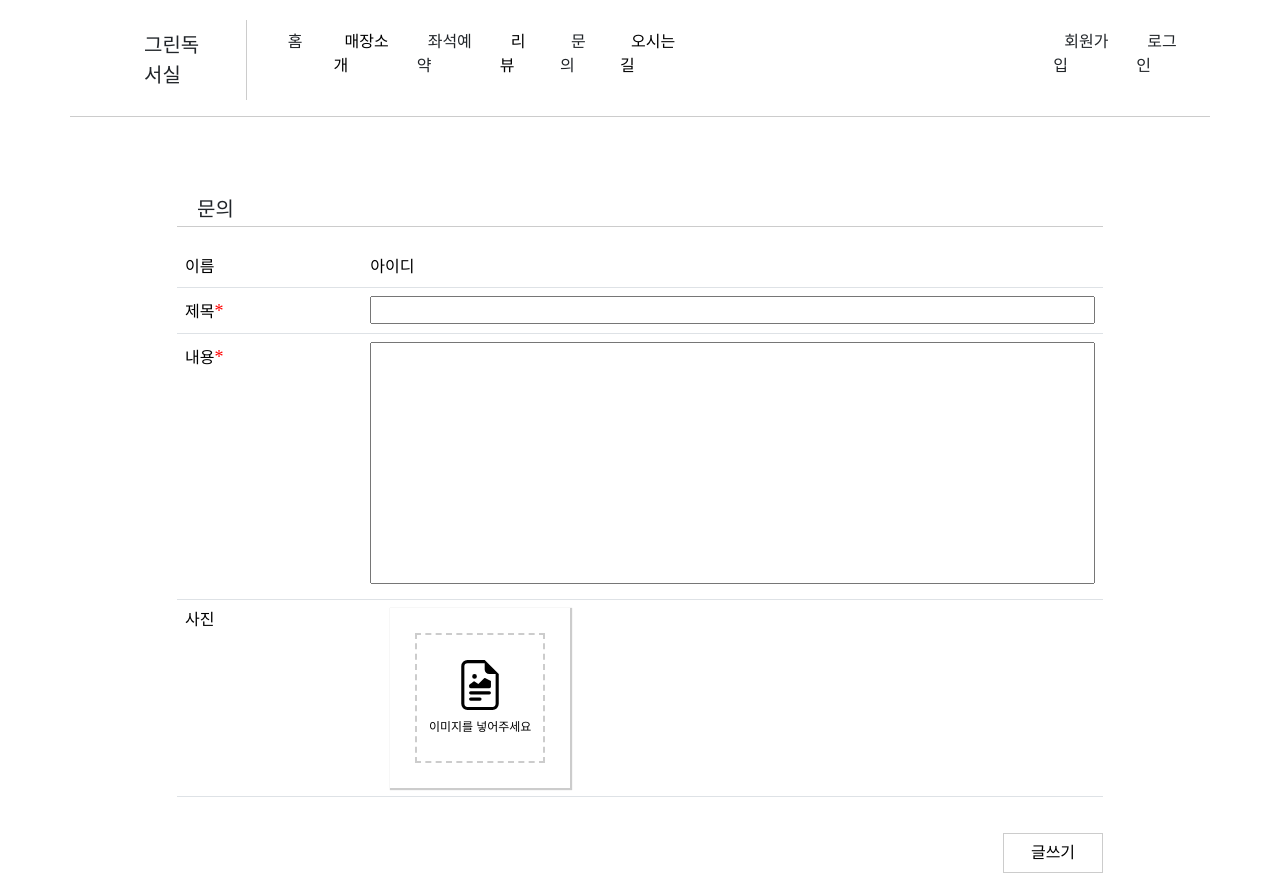
After one commit to wltjsdud0782/StudyRoom, a Spring Boot app: page /board/inquiryWriting in a window 1280 px wide. The commit adds this page. Run offline with Spring Boot 4, Linux system fonts and the light colour scheme; the visitor is signed in with stand-in values (Sample User, id 1); some libraries are stand-ins or nearby versions; some web fonts are replaced.

Commit message:
문의 게시판 생성

```diff
--- a/src/main/java/com/green/StudyRoom/board/controller/StudyRoomBoardController.java
+++ b/src/main/java/com/green/StudyRoom/board/controller/StudyRoomBoardController.java
@@ -8,13 +8,22 @@ import org.springframework.web.bind.annotation.RequestMapping;
 @RequestMapping("/board")
 public class StudyRoomBoardController {
 
+    //메인 홈페이지
     @GetMapping("/mainHomepage")
     public String studyRoomBoard(){
         return "content/homepage/main_homepage" ;
 
     }
+
+    //문의 홈페이지
     @GetMapping("/inquiry")
     public String studyRoomInquiry(){
         return "content/homepage/inquiry_page";
     }
+
+    //문의 글쓰기
+    @GetMapping("/inquiryWriting")
+    public String inquiryWriting(){
+        return "content/homepage/inquiry_writing";
+    }
 }
--- /dev/null
+++ b/src/main/resources/static/css/homepage/inquiry_writing.css
@@ -0,0 +1,61 @@
+textarea{
+    resize: none;
+}
+.writing_title{
+    margin-top: 80px;
+    margin-bottom:20px;
+    border-bottom:1px solid #ccc ;
+    width: 100%;
+    height: 30px;
+}
+.writing_table span {
+    font-size: 18px;
+    display: inline-block;
+    margin-top: 2px;
+    color: red;
+}
+
+.writing_title h5 {
+    margin-left: 20px;
+}
+.writing_table [type=text]{
+    width: 100%;
+}
+.writing_table textarea {
+    width: 100%;
+    height: 100%;
+}
+.img_file{
+    display: flex;
+    align-items: center;
+    justify-content: center;
+    width: 180px;
+    height: 180px;
+    margin-left: 20px;
+    background-color: #fff;
+    box-shadow: 1px 1px 1px 1px #ccc;
+}
+.img_file2{
+    width: 130px;
+    height: 130px;
+    text-align: center;
+    border: 2px dashed #ccc;
+}
+.img_file2 h6{
+    margin-top: 10px;
+    font-size: 12px;
+}
+#file{
+    display: none;
+}
+.writing_btn {
+    margin-top: 20px;
+    float: right;
+}
+.writing_btn input{
+    width: 100px;
+    height: 40px;
+    border: 1px solid #ccc;
+    background-color: #fff;
+    color: #000;
+}
--- a/src/main/resources/static/js/board/delete.txt
+++ /dev/null
@@ -1 +0,0 @@
-지워주세요
--- /dev/null
+++ b/src/main/resources/static/js/board/inquiry_page.js
@@ -0,0 +1,3 @@
+function goWriting(){
+    location.href="/board/inquiryWriting";
+}
--- /dev/null
+++ b/src/main/resources/templates/content/homepage/inquiry_writing.html
@@ -0,0 +1,75 @@
+<!DOCTYPE html>
+<html lang="ko" xmlns:th="http://www.thymeleaf.org"
+    xmlns:layout="http://www.ultraq.net.nz/thymeleaf/layout"
+    layout:decorate="~{fragment/main_layout}" >
+
+<th:block layout:fragment="content_css">
+    <!-- html 파일이 열릴 때 같이 실행되는 css -->
+    <link rel="stylesheet" href="/css/homepage/inquiry_writing.css">
+</th:block>
+
+<th:block layout:fragment="contentFragment">
+    <!-- html 코드 작성 -->
+    <div class="row justify-content-center">
+        <div class="col-10">
+            <div class="writing_container">
+                <div class="writing_title">
+                    <h5>문의</h5>
+                </div>
+
+                <table class="table writing_table">
+                    <colgroup>
+                        <col width="20%">
+                        <col width="*">
+                    </colgroup>
+                    <tr>
+                        <td>이름</td>
+                        <td>아이디</td>
+                    </tr>
+                    <tr>
+                        <td>제목<span class="writing_table_span">*</span>
+                        </td>
+                        <td><input type="text"></td>
+                    </tr>
+                    <tr>
+                        <td>내용<span class="writing_table_span">*</span></td>
+                        <td><textarea name="" id="" cols="30" rows="10"></textarea></td>
+                    </tr>
+                    <tr>
+                        <td>사진</td>
+                        <td>
+                           <label for="file">
+                                <div class="bi bi-file-earmark-richtext img_file">
+                                    <div class="img_file2">
+                                        <svg xmlns="http://www.w3.org/2000/svg" width="50" height="50" fill="currentColor" class="bi bi-file-earmark-richtext" viewBox="0 0 16 16" style="margin-top: 25px;">
+                                            <path d="M14 4.5V14a2 2 0 0 1-2 2H4a2 2 0 0 1-2-2V2a2 2 0 0 1 2-2h5.5zm-3 0A1.5 1.5 0 0 1 9.5 3V1H4a1 1 0 0 0-1 1v12a1 1 0 0 0 1 1h8a1 1 0 0 0 1-1V4.5z"/>
+                                            <path d="M4.5 12.5A.5.5 0 0 1 5 12h3a.5.5 0 0 1 0 1H5a.5.5 0 0 1-.5-.5m0-2A.5.5 0 0 1 5 10h6a.5.5 0 0 1 0 1H5a.5.5 0 0 1-.5-.5m1.639-3.708 1.33.886 1.854-1.855a.25.25 0 0 1 .289-.047l1.888.974V8.5a.5.5 0 0 1-.5.5H5a.5.5 0 0 1-.5-.5V8s1.54-1.274 1.639-1.208M6.25 6a.75.75 0 1 0 0-1.5.75.75 0 0 0 0 1.5"/>
+                                          </svg>
+                                          <h6>이미지를 넣어주세요</h6>
+                                    </div>
+                                </div>
+                           </label>
+                           <input type="file" name="file" id="file">
+                        </td>
+                    </tr>
+                </table>
+            </div>
+        </div>
+    </div>
+
+    <div class="row justify-content-center">
+        <div class="col-10">
+            <div class="writing_btn">
+                <input type="submit" value="글쓰기">
+            </div>
+        </div>
+    </div>
+</th:block>
+
+
+
+<th:block layout:fragment="content_js">
+    <!-- html 파일이 열릴 때 같이 실행되는 js -->
+    <!-- <script src="/"></script> -->
+</th:block>
+</html>
--- a/src/main/resources/templates/fragment/top_menu.html
+++ b/src/main/resources/templates/fragment/top_menu.html
@@ -16,8 +16,8 @@
           <li><a href="#">리뷰</a></li>
           <li><a onclick="location.href='/board/inquiry'">문의</a></li>
           <li><a href="#">오시는길</a></li>
-          <li style="margin-left: 350px;"><a href="#">회원가입</a></li>
-          <li><a href="#">로그인</a></li>
+          <li style="margin-left: 350px;"><a onclick="location.href='/member/login'">회원가입</a></li>
+          <li><a onclick="location.href='/member/join'">로그인</a></li>
         </ul>
       </div>
     </div>
```
Also changed, not shown: src/main/resources/static/css/homepage/inquiry_page.css (+33 -2 lines), src/main/resources/templates/content/homepage/inquiry_page.html (+26 -3 lines).
